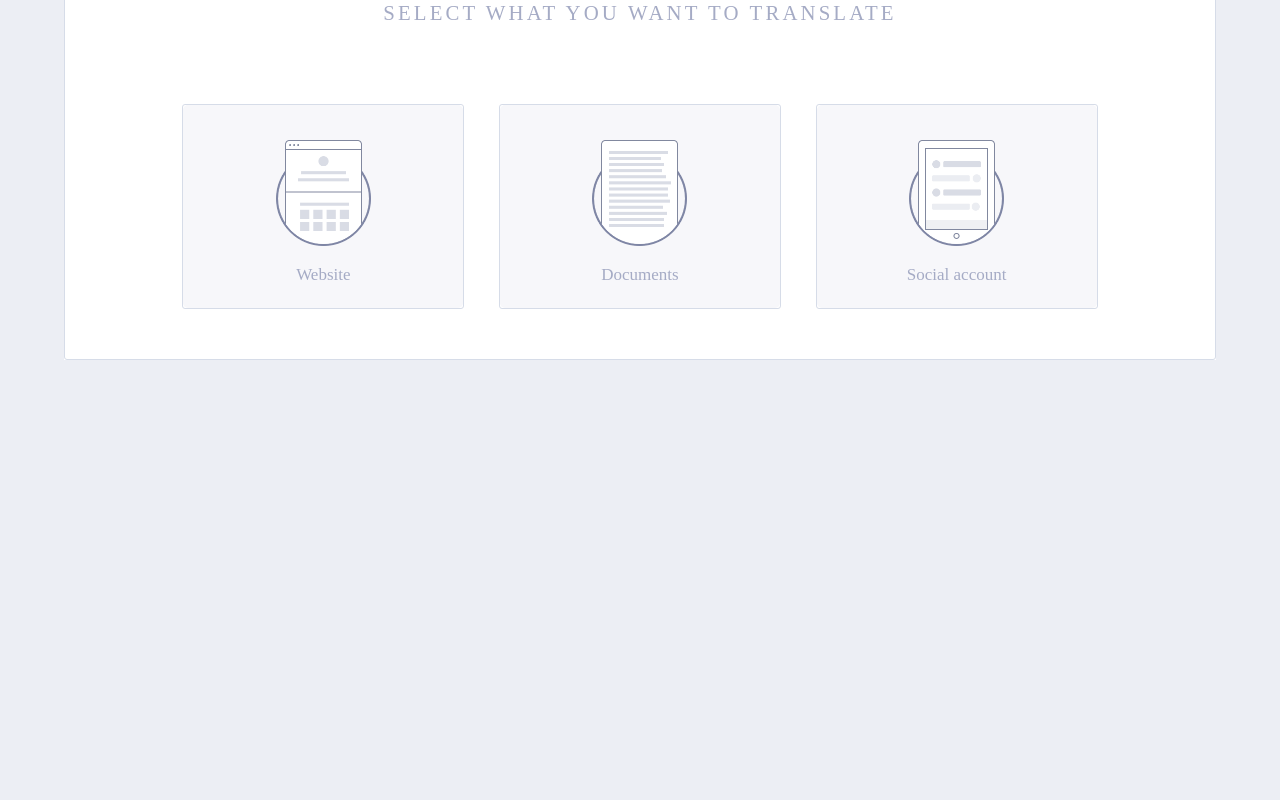
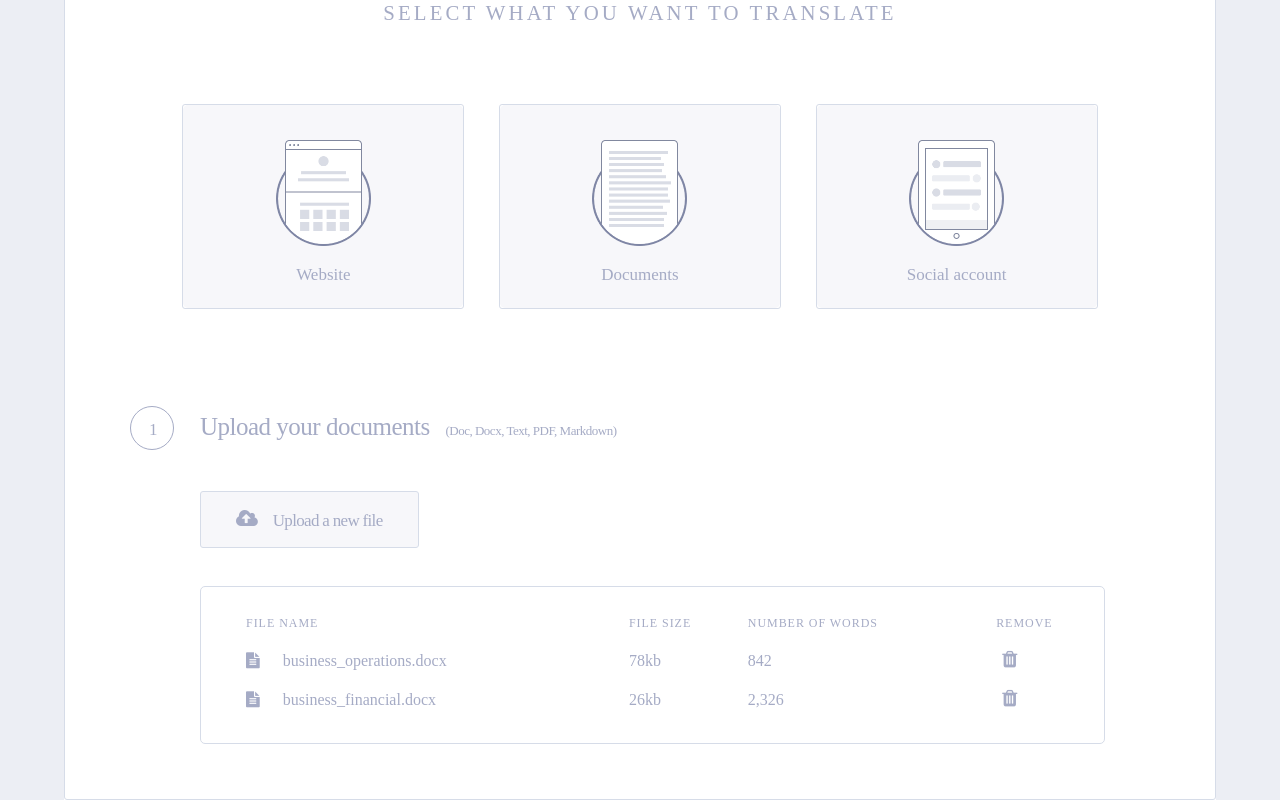
Before and after one commit to IgorKurkov/checkout-form-mockup, a website: page app/index.html in a window 1280 px wide. Shown: the part 497-1297 px from the top of the page. Before the commit the page ends 857 px from the top, so only its background shows below. Drawn offline with nearby package versions, Linux system fonts and the light colour scheme.

Commit message:
uploadable section finished

```diff
--- a/app/index.html
+++ b/app/index.html
@@ -22,7 +22,7 @@
     <main>
       <section class="order-section">
         <section class="order-summary left">
-          <h3 class="section-title"><i class="fa fa-file" aria-hidden="true"></i>
+          <h3 class="order-title"><i class="fa fa-file" aria-hidden="true"></i>
             Your order
           </h3>
           <table>
@@ -61,7 +61,6 @@
 
             <section class="selectable">
               <h1 class="main-title">Select what you want to translate</h1>
-
               <fieldset>
                 <div class="flex-container">
                     <div class="select-type">
@@ -86,9 +85,62 @@
                             </label>
                           </div>
                   </div>
-                </div>
+
               </fieldset>
             </section>
+              <div class="counter-container">
+                <section class="uploadable">
+                  <fieldset>
+                    <div class="flex-container">
+                      <h2 class="section-title">Upload your documents
+                        <span class="section-title-filetypes">(Doc, Docx, Text, PDF, Markdown)</span>
+                     </h2>
+
+                      <div class="upload-btn-wrapper">
+                        <button class="button upload">
+                            <i class="fa fa-cloud-upload" aria-hidden="true"></i> Upload a new file
+                        </button>
+                        <input type="file" name="document" id="upload"/>
+                      </div>
+                    <div class="table-wrapper">
+                      <table class="uploaded-files-table">
+                        <thead>
+                          <tr>
+                            <th>File name</th>
+                            <th>File size</th>
+                            <th>Number of words</th>
+                            <th>remove</th>
+                          </tr>
+                        </thead>
+                        <tbody>
+                          <tr>
+                            <td><i class="fa fa-file-text" aria-hidden="true"></i> business_operations.docx</td>
+                            <td>78kb</td>
+                            <td>842</td>
+                            <td>
+                              <button type="button" class="remove">
+                                <i class="fa fa-trash" aria-hidden="true"></i>
+                              </button>
+                            </td>
+                          </tr>
+                          <tr>
+                            <td><i class="fa fa-file-text" aria-hidden="true"></i> business_financial.docx</td>
+                            <td>26kb</td>
+                            <td>2,326</td>
+                            <td>
+                              <button type="button" class="remove">
+                                <i class="fa fa-trash" aria-hidden="true"></i>
+                              </button>
+                            </td>
+                          </tr>
+                        </tbody>
+                      </table>
+                    </div>
+                  </div>
+                </fieldset>
+              </section>
+            </div>
+          </div>
 
           </form>
         </div>
--- a/app/less/_form.less
+++ b/app/less/_form.less
@@ -1,14 +1,13 @@
+//CSS for all form elements
 .form-container {
   position: relative;
+  margin: 0 auto;
   width: 950px;
-  margin: 0 auto;
-}
 
   section.selectable {
     position: relative;
     width: 100%;
     margin-bottom: 50px;
-}
 
     .main-title {
       margin: 100px 0 80px;
@@ -29,31 +28,6 @@ section.selectable {
           position: absolute;
           opacity: 0;
         }
-  }
-}
-.select-wrapper {
-  position: relative;
-	z-index: 1;
-	border: 5px solid transparent;
-  border-radius: 5px;
-  background-color: #F7F7FA;
-  display: flex;
-  // width: 100%;
-  flex-direction: column;
-  align-items: center;
-  cursor: pointer;
-  img {
-    width: 95px;
-    margin: 30px auto 0;
-  }
-  span {
-    display: block;
-    margin: 20px;
-    font-size: 17px;
-    font-weight: 500;
-  }
-}
-
         input:checked + .select-wrapper {
           border: 5px solid @sky-blue;
           border-radius: 5px;
@@ -72,3 +46,133 @@ input:checked + .select-wrapper:before {
           background-color: #ffffff;
           line-height: 10pt;
         }
+        .select-wrapper {
+          position: relative;
+          z-index: 1;
+          border: 5px solid transparent;
+          border-radius: 5px;
+          background-color:  @main-gray-color;
+          display: flex;
+          // width: 100%;
+          flex-direction: column;
+          align-items: center;
+          cursor: pointer;
+          img {
+            width: 95px;
+            margin: 30px auto 0;
+          }
+          span {
+            display: block;
+            margin: 20px;
+            font-size: 17px;
+            font-weight: 500;
+          }
+        }
+      }
+    }
+  }
+  .counter-container {
+
+
+    section.uploadable {
+      // padding-top: 55px;
+      padding: 55px 0;
+
+      h2.section-title {
+        position: relative;
+        padding-left: 35px;
+        letter-spacing: -0.02em;
+        font-size: 25px;
+
+        &:before,
+        &:after {
+          position: absolute;
+          left: -35px;
+          top: -8px;
+        }
+        &:before {
+          counter-increment: section;
+          content: counter(section);
+          left: -16px;
+          top: 7px;
+          color: @font-color;
+          font-size: 17px;
+          font-weight: 500;
+        }
+        &:after {
+          content: '';
+          width: 42px;
+          height: 42px;
+          border: 1px solid @font-color;
+          border-radius: 50%;
+        }
+        .section-title-filetypes {
+          font-size: 13px;
+          margin-left: 10px;
+        }
+      }
+      /* https://codepen.io/adambene/pen/xRWrXN */
+      .upload-btn-wrapper {
+        padding: 52px 0 0 35px;
+        position: relative;
+        overflow: hidden;
+        display: inline-block;
+        button.upload {
+          background-color: @main-gray-color;
+          display: block;
+          text-transform: inherit;
+          font-size: 17px;
+          letter-spacing: -0.04em;
+          .fa {
+            margin-right: 12px;
+          }
+        }
+        input#upload {
+          font-size: 100px;
+          position: absolute;
+          left: 0;
+          top: 0;
+          opacity: 0;
+        }
+      }
+      .table-wrapper {
+        border: 1px solid @border-color;
+        border-radius: 5px;
+        margin: 35px 10px 0 35px;
+
+      }
+      table.uploaded-files-table {
+        width: 95%;
+        margin: 30px 45px 25px 45px;
+        thead {
+          tr {
+            text-align: left;
+            th {
+              padding: 0 0 12px 0;
+              text-transform: uppercase;
+              font-size: 12px;
+              font-weight: 500;
+              letter-spacing: 0.08em;
+            }
+          }
+        }
+        tbody {
+          tr {
+            td {
+              padding: 8px 0;
+              .fa {
+                margin-right: 19px;
+              }
+              button.remove {
+                .button-icons;
+              }
+            }
+          }
+        }
+      }
+    }
+  }
+
+
+
+}
--- a/app/less/_order-section.less
+++ b/app/less/_order-section.less
@@ -10,7 +10,7 @@
     width: 70%;
     flex-grow: 100;
     display: flex;
-    h3.section-title {
+    h3.order-title {
       .title
     }
     table {
--- /dev/null
+++ b/app/less/inc/_keyframes.less
@@ -0,0 +1,15 @@
+//https://codepen.io/doggard/pen/dXYzjW
+@keyframes effect_dylan {
+  50% {
+    transform: scale(2.5, 2.5);
+    opacity: 0;
+  }
+  99% {
+    transform: scale(0.001, 0.001);
+    opacity: 0;
+  }
+  100% {
+    transform: scale(0.001, 0.001);
+    opacity: 1;
+  }
+}
--- a/app/less/inc/_mixins.less
+++ b/app/less/inc/_mixins.less
@@ -1,3 +1,5 @@
+@import '_keyframes';
+
 .uppercase {
   text-transform: uppercase;
 }
@@ -10,14 +12,48 @@
   text-decoration: none;
   position: relative;
   font-weight: 500;
-  border: 1px solid #C9D0E1;
+  border: 1px solid @border-color;
   border-radius: 3px;
   padding: 17px 35px;
-  color: #A5ABC6;
+  color: @font-color;
   font-size: 14px;
   text-align: center;
   .fa {
     font-size: 1.2em;
+  }
+}
+
+.button-icons {
+  border: none;
+  background-color: transparent;
+  color: @font-color;
+  position: relative;
+  outline: 0;
+  //https://codepen.io/doggard/pen/dXYzjW
+  &:before {
+    content: '';
+    background-color: @sky-blue;
+    border-radius: 50%;
+    display: block;
+    position: absolute;
+    top: 0;
+    right: 0;
+    bottom: 0;
+    left: 0;
+    transform: scale(0.001, 0.001);
+  }
+  .fa {
+    margin: 0 auto;
+    font-size: 1.2em;
+  }
+  &:hover {
+    color: darken(@font-color, 50%);
+  }
+
+  &:focus {
+    &:before {
+      animation: effect_dylan 0.8s ease-out;
+    }
   }
 }
 .title {
--- a/app/less/inc/_vars.less
+++ b/app/less/inc/_vars.less
@@ -3,3 +3,4 @@
 @border-color: #D6DCE8;
 @action-color: #5FCAC6;
 @sky-blue: #76A7E1;
+@main-gray-color: #F7F7FA;
--- a/app/less/styles.less
+++ b/app/less/styles.less
@@ -9,6 +9,7 @@ body {
   padding-top: 4rem;
   font-family: 'ProximaNova';
   color : @font-color;
+  counter-reset: section;
 }
 
 .button {
```
Also changed, not shown: app/css/styles.min.css. Lines whose indentation alone changed are shown as unchanged.
